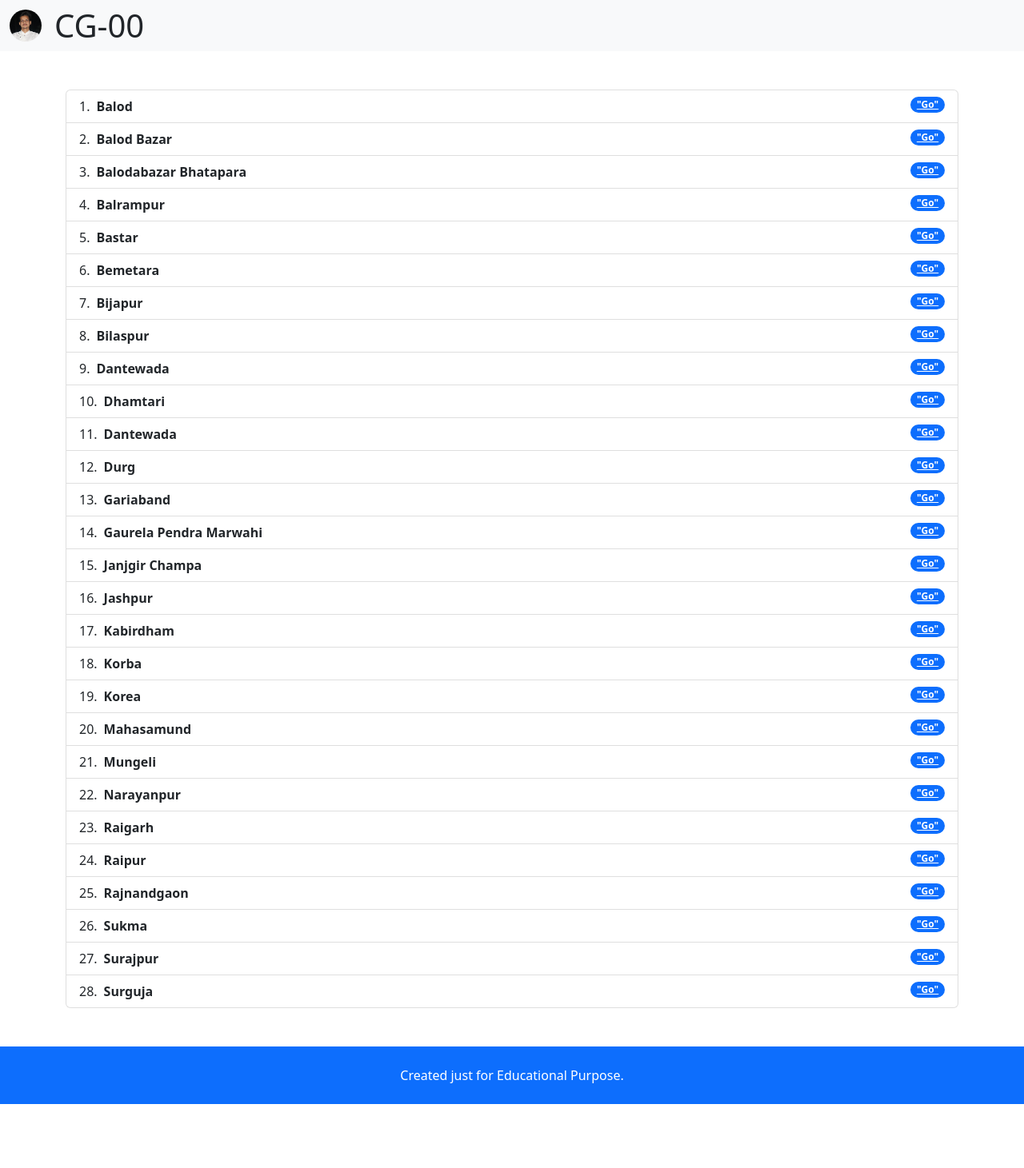
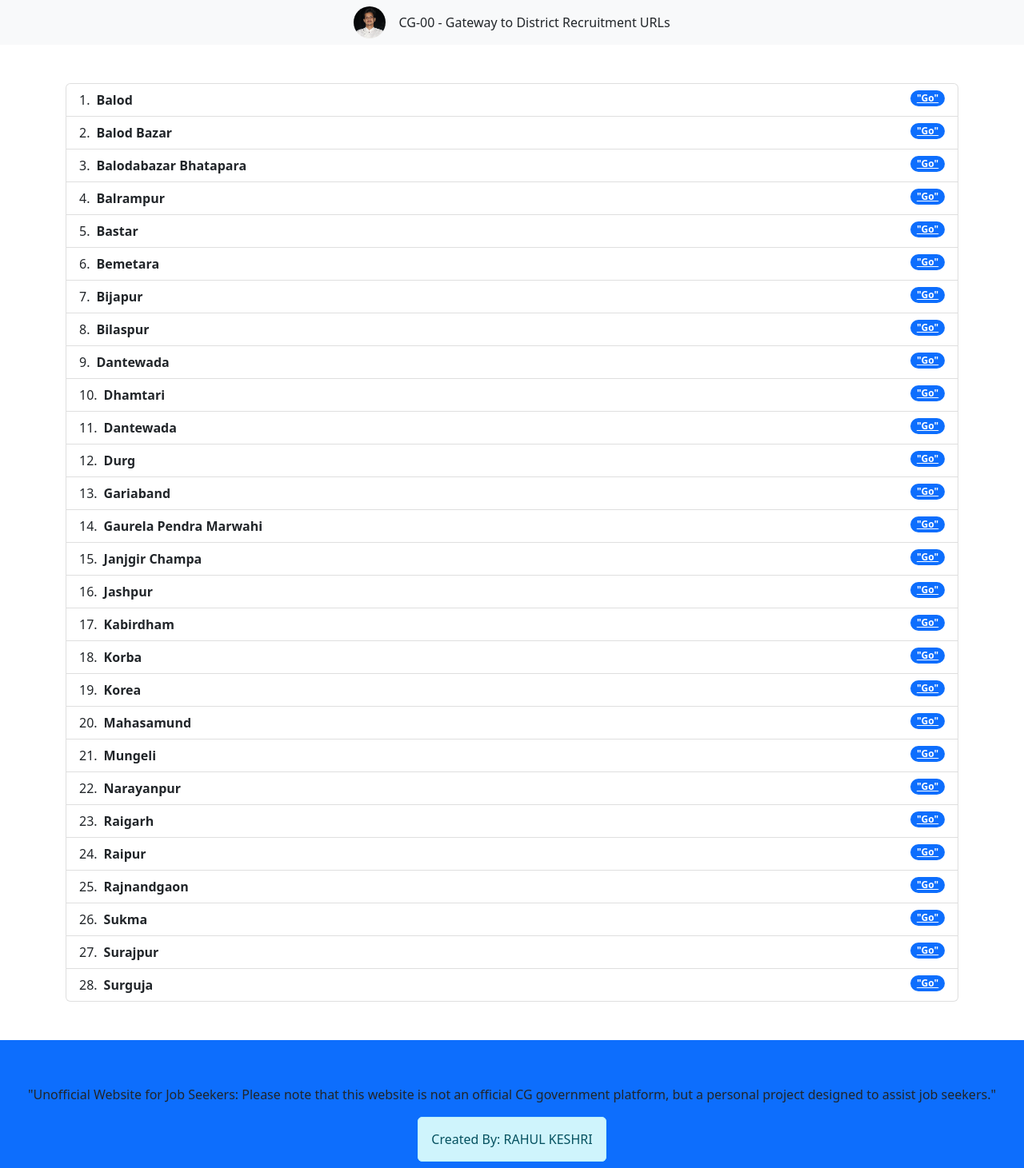
Before and after one commit to softRahul10/CG-00, a plain HTML site: page index.html in a window 1280 px wide. Shown: the whole page at 80% size. Before the commit the page ends 1381 px from the top, so only its background shows below. Drawn offline with nearby package versions, Linux system fonts and the light colour scheme.

Commit message:
UI updated

```diff
--- a/index.html
+++ b/index.html
@@ -1,22 +1,33 @@
 <!doctype html>
 <html lang="en-IN">
     <head>
-        <title>CG-00 - All Districts Recruitment URL </title>
+        <title> CG-00: Gateway to District Recruitment URLs </title>
 
         <!-- Bootstrap -->
         <link
             href="https://cdn.jsdelivr.net/npm/bootstrap@5.2.3/dist/css/bootstrap.min.css"
             rel="stylesheet">
+
+        <!-- favicon -->
+        <link rel="icon" href="icon.png">
+
+        <!-- css -->
+        <style>
+            li:hover,
+            li:active {
+                background-color: #e8e8e8;
+            }
+        </style>
     </head>
     <body>
         <!-- header -->
         <nav class="navbar navbar-light bg-light">
-            <div class="container-fluid" style="justify-content: start;
+            <div class="container-fluid" style="justify-content: center;
                 align-items: center; gap: 1em;">
 
                 <img src="./cg.png" alt="" width="40" height="40"
                     class="d-inline-block align-text-top" style="border-radius: 100%; object-fit: cover;">
-                <h1 class="m-0">CG-00</h1>
+                <span class="m-0">CG-00 - Gateway to District Recruitment URLs </span>
 
             </div>
         </nav>
@@ -32,10 +43,11 @@
         </main>
         <!-- Main content -->
 
-        <footer class="mt-4 p-4 bg-primary" style="color:white">
-            <div style="text-align:center">
-                Created just for Educational Purpose.
+        <footer style="text-align:center" class="mt-4 p-4 bg-primary" style="color:white">
+            <div class="my-4 p-2">
+                "Unofficial Website for Job Seekers: Please note that this website is not an official CG government platform, but a personal project designed to assist job seekers."
             </div>
+            <span class="alert alert-info"> Created By: RAHUL KESHRI </span>
         </footer>
 
         <script src="data.js"></script>
```
Also changed, not shown: icon.png (added).
